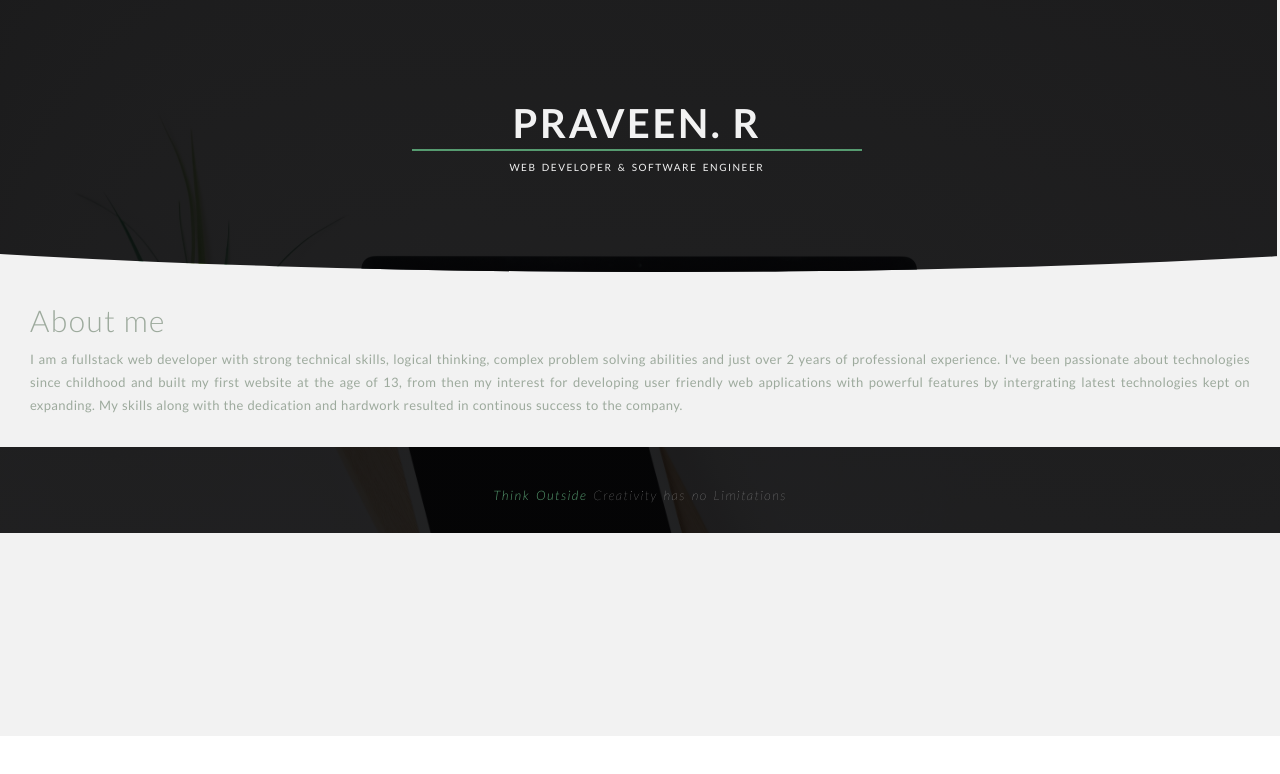
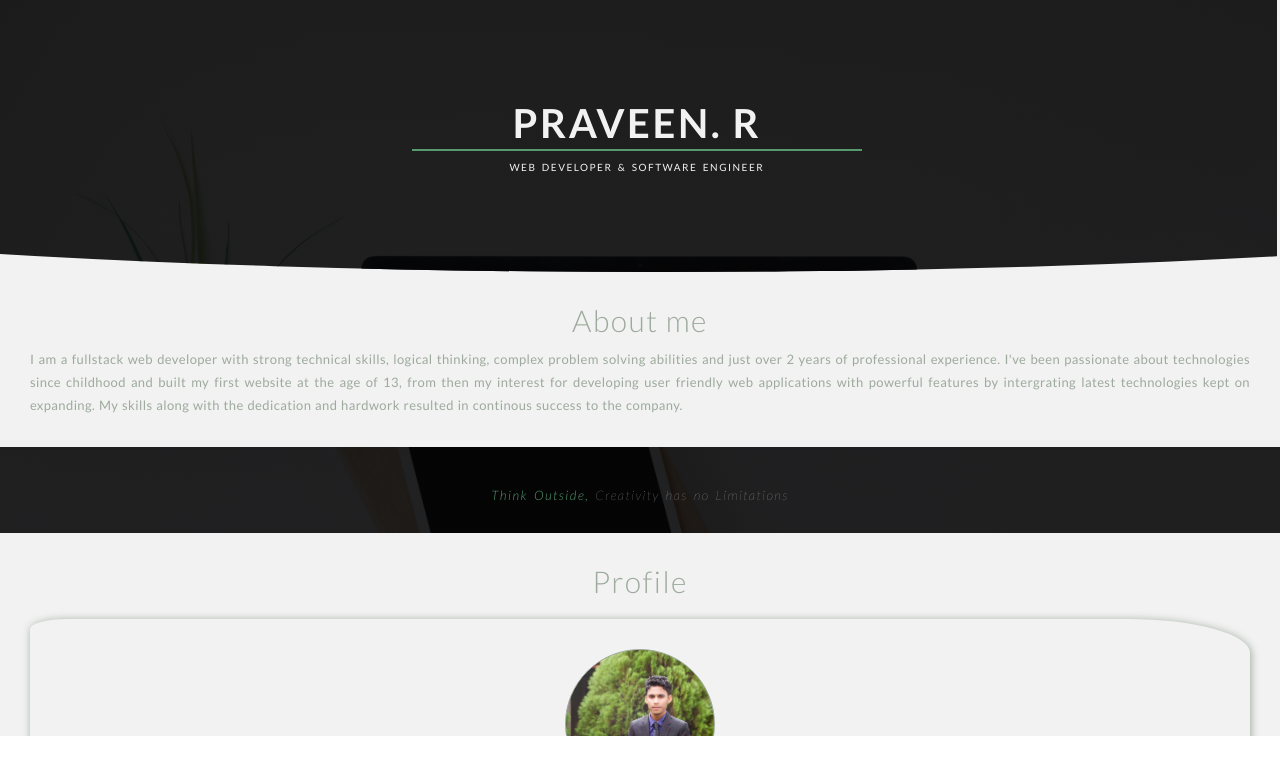
Before and after one commit to PraveenRDev/thinkoutside, a React (Create React App) app: page / in a window 1280 px wide. Shown: the top 774 px of the page. Built offline with nearby package versions, Linux system fonts and the light colour scheme.

Commit message:
added profile info

```diff
--- a/public/index.html
+++ b/public/index.html
@@ -4,10 +4,7 @@
     <meta charset="utf-8" />
     <meta name="viewport" content="width=device-width, initial-scale=1, maximum-scale=1.5, minimum-scale=1" />
     <meta name="theme-color" content="#000000" />
-    <meta
-      name="description"
-      content="Web site created using create-react-app"
-    />
+    <meta name="description" content="A Full-stack porfolio site with minimalistic design" />
     <!--
       manifest.json provides metadata used when your web app is installed on a
       user's mobile device or desktop. See https://developers.google.com/web/fundamentals/web-app-manifest/
--- a/src/components/header/index.js
+++ b/src/components/header/index.js
@@ -13,19 +13,46 @@ const Header = () => (
                     </section>
                 </div>
             </div>
-            <div className=''>
+            <div className='header__container-brief_wrapper'>
                 <section className='header__container-brief'>
                     <div className='header__container-brief__about'>
                         <h2 className='header__container-brief__about-title page-title'>About me</h2>
-                        {/* <div className='header__container-brief__about-image'></div> */}
                     </div>
                     <p className='header__container-brief__about-description'>
                         I am a fullstack web developer with strong technical skills, logical thinking, complex problem solving abilities and just over 2 years of professional experience. I've been passionate about technologies since childhood and built my first website at the age of 13, from then my interest for developing user friendly web applications with powerful features by intergrating latest technologies kept on expanding. My skills along with the dedication and hardwork resulted in continous success to the company.
                     </p>
                 </section>
                 <section className='header__container-quote'>
-                    <h3 className='header__container-quote-line'><span className='highlight'>Think Outside</span> Creativity has no Limitations</h3>
+                    <h3 className='header__container-quote-line'><span className='highlight'>Think Outside,</span> Creativity has no Limitations</h3>
                 </section>
+            </div>
+            <div className='header__container-profile'>
+                <h2 className='header__container-profile-title page-title'>Profile</h2>
+                 <section className='header__container-profile-wrapper'>
+                    <div className='header__container-profile-image'></div>
+                    <div className='header__container-profile-info'>
+                        <div className='header__container-profile-group'>
+                            <span className='header__container-profile-element'>Name</span>
+                            <span className='header__container-profile-value'>Praveen Ramkumar</span>
+                        </div>
+                        <div className='header__container-profile-group'>
+                            <span className='header__container-profile-element'>DOB</span>
+                            <span className='header__container-profile-value'>1995.09.09</span>
+                        </div>
+                        <div className='header__container-profile-group'>
+                            <span className='header__container-profile-element'>Gender</span>
+                            <span className='header__container-profile-value'>Male</span>
+                        </div>
+                        <div className='header__container-profile-group'>
+                            <span className='header__container-profile-element'>Mobile</span>
+                            <span className='header__container-profile-value'>+94 7770 48664</span>
+                        </div>
+                        <div className='header__container-profile-group'>
+                            <span className='header__container-profile-element'>Email</span>
+                            <span className='header__container-profile-value'>praveenramkumar@outlook.com</span>
+                        </div>
+                    </div>
+                 </section>
             </div>
         </div>
     </header>
--- a/src/styles/components/common/style.scss
+++ b/src/styles/components/common/style.scss
@@ -7,6 +7,7 @@
     letter-spacing: 0.15rem;
     display: block;
     margin-bottom: 1rem;
+    text-align: center;
 }
 
 .highlight{
--- a/src/styles/components/header/style.scss
+++ b/src/styles/components/header/style.scss
@@ -99,5 +99,39 @@
                 font-weight: 100;
            }
         }
+        &-profile{
+            margin: 3rem;
+            color: $MID_TONE;
+
+            &-element::after{
+                content: ': ';
+            }
+            &-wrapper{
+                padding: 3rem;
+                // border: 1px solid $MID_TONE;
+                box-shadow: 0.1rem 0.1rem 0.9rem $MID_TONE;
+                border-radius: 3% 10%;
+            }
+            &-title{
+                margin-bottom: 2rem;
+            }
+            &-image{
+                width: 15rem;
+                height: 15rem;
+                border-radius: 100%;
+                background: url('./../../../assets/images/praveen-photo.jpg');
+                background-position: center;
+                background-size: cover;
+                margin: 0 auto;
+                border: 1px solid $MID_TONE;
+            }
+            &-group{
+                line-height: 2.3rem;
+                letter-spacing: 0.04rem;
+                word-spacing: 0.08rem;
+                font-size: 2rem;
+                text-align: center;
+            }
+        }
     }
 }
```
Also changed, not shown: src/assets/images/praveen-photo.jpg (added).
